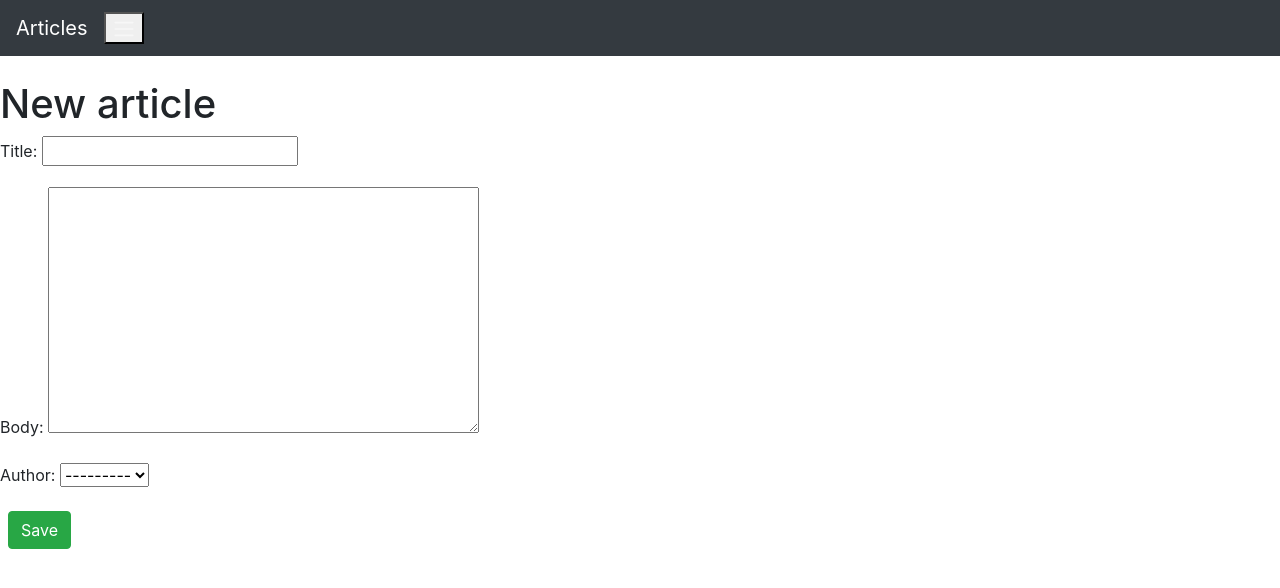
After one commit to euglihon/crud_app, a Django app: page /arcticles/new_article/ in a window 1280 px wide. The commit adds this page. Shown: the top 588 px of the page. Run offline with Django 3.2, Linux system fonts and the light colour scheme; some libraries are stand-ins or nearby versions.

Commit message:
added createArticle view

```diff
--- a/articles/urls.py
+++ b/articles/urls.py
@@ -1,5 +1,5 @@
 from django.urls import path
-from .views import ArticleListView, ArticleDetailView, ArticleUpdateView, ArticleDeleteView
+from .views import ArticleListView, ArticleDetailView, ArticleUpdateView, ArticleDeleteView, ArticleCreateView
 
 
 urlpatterns = [
@@ -7,4 +7,5 @@ urlpatterns = [
     path('<int:pk>/edit/', ArticleUpdateView.as_view(), name='article_update_path'),
     path('<int:pk>/', ArticleDetailView.as_view(), name='article_detail_path'),
     path('<int:pk>/delete/', ArticleDeleteView.as_view(), name='article_delete_path'),
+    path('new_article/', ArticleCreateView.as_view(), name='article_new-article_path'),
 ]
--- a/articles/views.py
+++ b/articles/views.py
@@ -27,3 +27,9 @@ class ArticleDeleteView(DeleteView):
     context_object_name = 'article'
     template_name = 'article_delete.html'
     success_url = reverse_lazy('article_list_path')
+
+
+class ArticleCreateView(CreateView):
+    model = Article
+    template_name = 'article_new.html'
+    fields = ['title', 'body', 'author']
--- /dev/null
+++ b/templates/article_new.html
@@ -0,0 +1,14 @@
+{% extends 'base.html' %}
+
+
+{% block title %}New article{% endblock %}
+
+
+{% block content %}
+    <h1>New article</h1>
+    <form method="post">
+        {% csrf_token %}
+        {{ form.as_p }}
+        <button class="btn btn-success ml-2" type="submit">Save</button>
+    </form>
+{% endblock %}
--- a/templates/base.html
+++ b/templates/base.html
@@ -10,6 +10,29 @@
     <title>{% block title %}CRUD App{% endblock title %}</title>
 </head>
 <body>
+    <nav class="navbar navbar-expand-md navbar-dark bg-dark mb-4">
+        <a class="navbar-brand" href="{% url 'article_list_path' %}">Articles</a>
+        {% if user.is_authenticated %}
+            <ul class="navbar-nav mr-auto">
+                <li class="nav-item">
+                    <a href="{% url 'article_new-article_path' %}">New article</a>
+                </li>
+            </ul>
+        {% endif %}
+        <button class="navbar-toggle" type="button" data-toggle="collapse" data-target="#navbarCollapse" label="Toggle navigation"
+            aria-controls="navbarCollapce" aria-expanded="false">
+            <span class="navbar-toggler-icon"></span>
+        </button>
+    </nav>
+
+
+
+
+
+
+
+
+
     {% block content %}
     {% endblock %}
     <!-- jQuery first, then Popper.js, then Bootstrap JS -->
```
